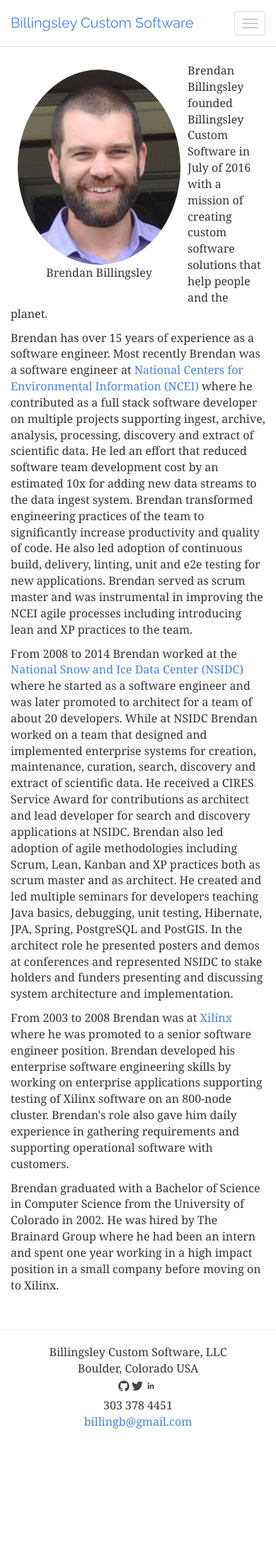
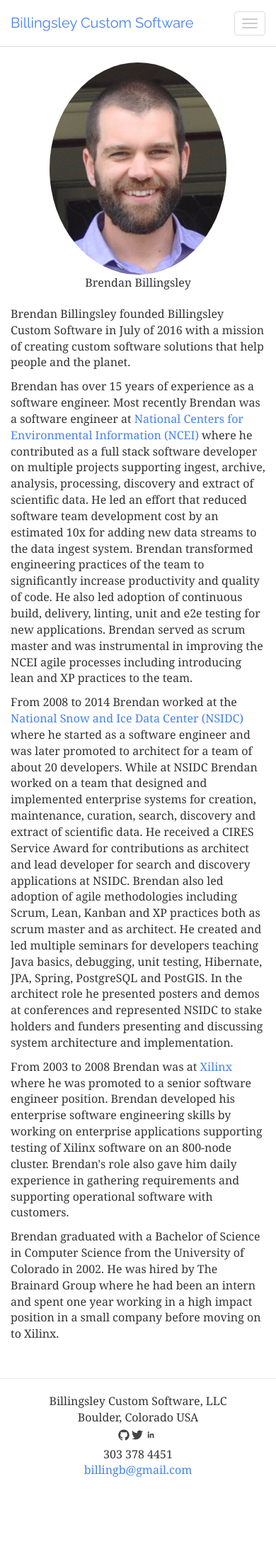
Before and after one commit to billingb/billingsley-custom-software-llc, a Jekyll site: the page built from about.html, in a window 390 px wide. Shown: the whole page at 71% size. Built offline with Jekyll 4.4.1, drawn with Linux system fonts in a browser that asks for light colours; before the commit the page ends 2126 px from its top, so only the background shows below that.

Commit message:
Better phone formatting.

```diff
--- a/css/main.scss
+++ b/css/main.scss
@@ -125,10 +125,11 @@
   float: left;
   max-width: 250px;
 
-  @media screen and (max-width: 320px) {
-    max-width: 100%;
+  @media screen and (max-width: 450px) {
     float: none;
     padding: 0 0 10px 0;
+    margin-left: auto;
+    margin-right: auto;
   }
 
   img {
```
